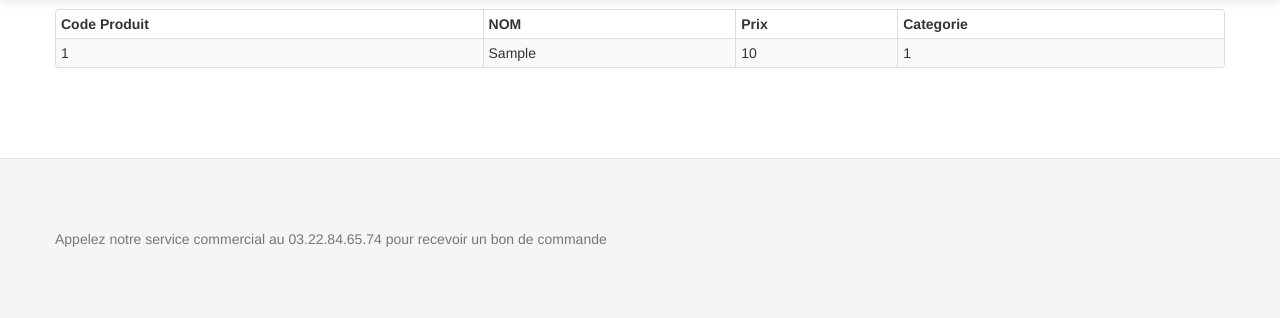
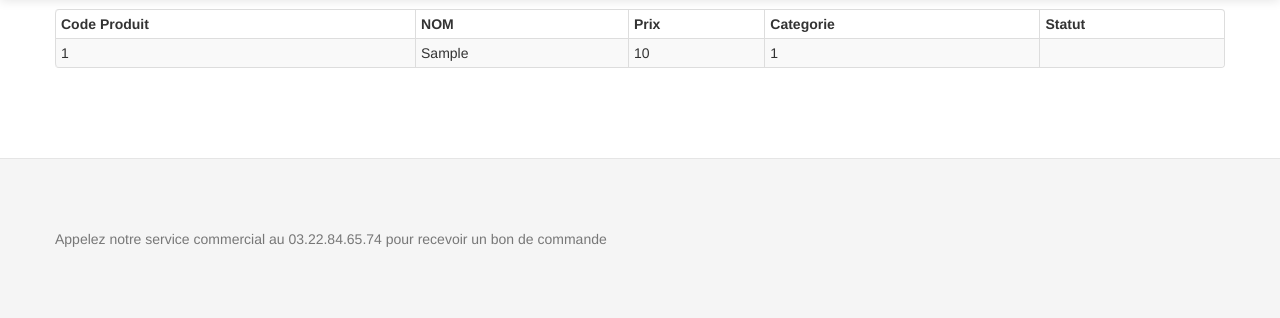
Before and after one commit to ProjetYOA/Gestion, a PHP site: page /listerProduits.php in a window 1280 px wide. Shown: the part 41-359 px from the top of the page. Run offline with PHP 8.4, Linux system fonts and the light colour scheme; tables that the repository leaves empty hold one stand-in row (values such as "Sample post"); data that the repository does not hold is empty; some libraries are stand-ins or nearby versions.

Commit message:
Ajout de ma colonne statut

```diff
--- a/tools/fonction.php
+++ b/tools/fonction.php
@@ -128,6 +128,7 @@
           $produit[$i]['prod_libelle']=$ligne->prod_libelle;
           $produit[$i]['prod_prix']=$ligne->prod_prix;
           $produit[$i]['prod_categorie']=$ligne->prod_categorie;
+          $produit[$i]['prod_statut']=$ligne->prod_statut;
 
           $ligne=$jeuResultat->fetch();
           $i = $i + 1;
--- a/vues/vlisterProduits.php
+++ b/vues/vlisterProduits.php
@@ -25,6 +25,7 @@
           <th>NOM</th>
           <th>Prix</th>
           <th>Categorie</th>
+          <th>Statut</th>
 
          </tr>
 <?php
@@ -47,6 +48,7 @@
             <td><?php echo $produit[$i]['prod_libelle']?></td>
             <td ><?php echo $produit[$i]['prod_prix']?></td>
             <td ><?php echo $produit[$i]['prod_categorie']?></td>
+            <td ><?php echo $produit[$i]['prod_statut']?></td>
 
          </tr>
 <?php
```
